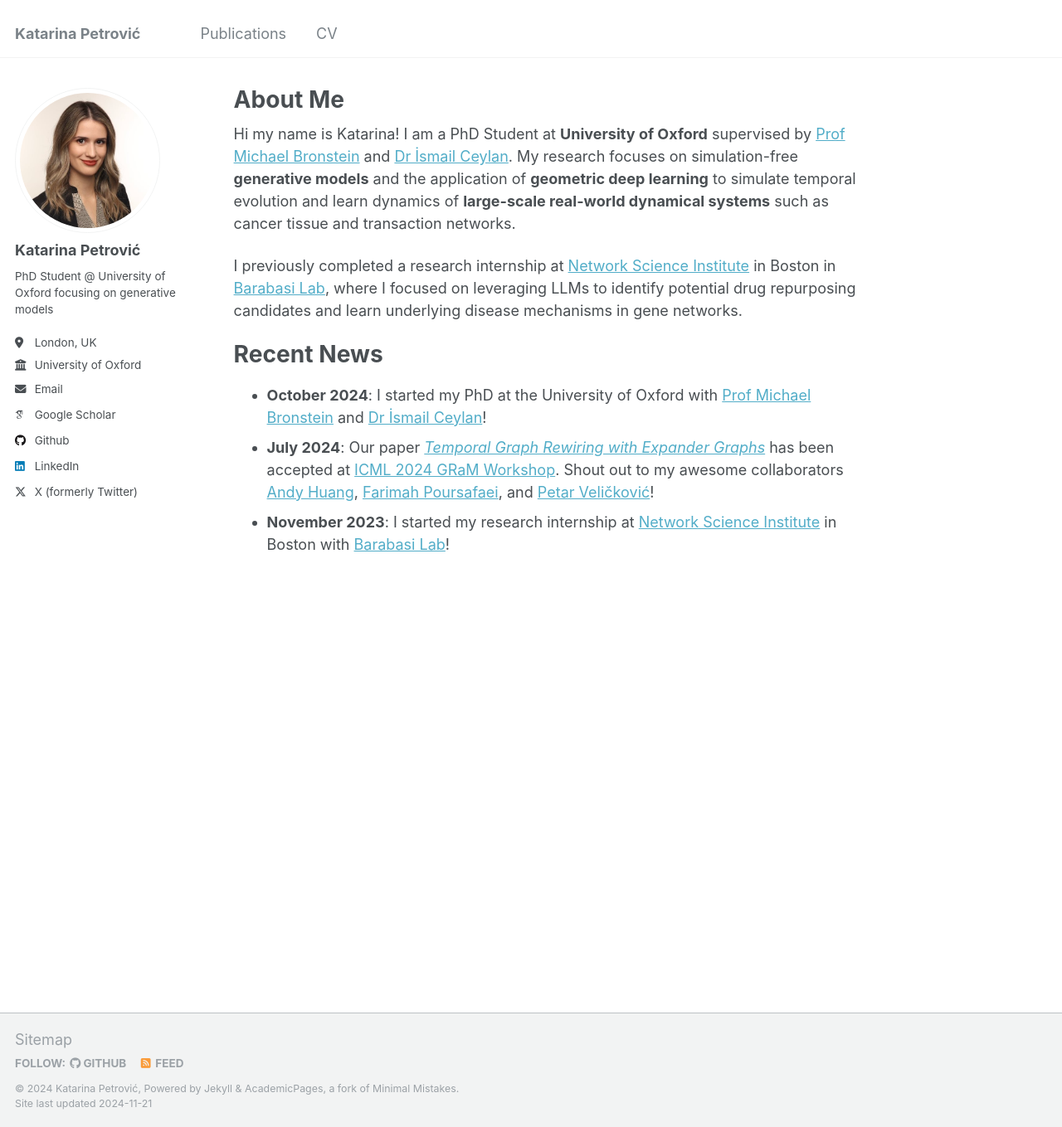
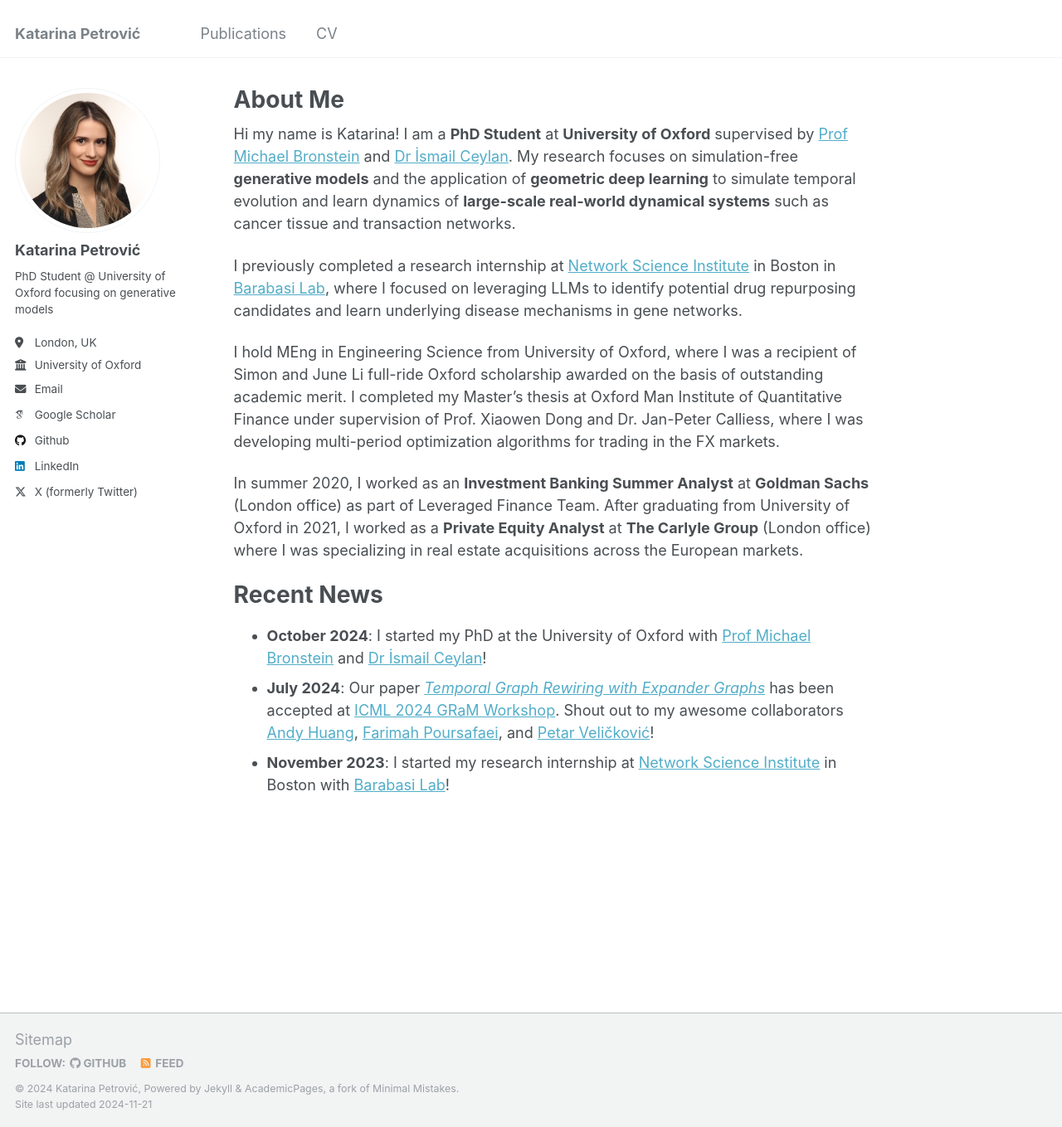
Before and after one commit to kpetrovicc/kpetrovicc.github.io, a Jekyll site: the page built from _pages/about.md, in a window 1280 px wide and 1359 px high. Shown: the whole window at 83% size. Built offline with Jekyll 4.4.1, drawn with Linux system fonts in a browser that asks for light colours; some web fonts are replaced.

Commit message:
Update about.md

```diff
--- a/_pages/about.md
+++ b/_pages/about.md
@@ -7,9 +7,13 @@ redirect_from:
   - /about.html
 ---
 
-Hi my name is Katarina! I am a PhD Student at **University of Oxford** supervised by [Prof Michael Bronstein](https://www.cs.ox.ac.uk/people/michael.bronstein/) and [Dr İsmail Ceylan](https://www.cs.ox.ac.uk/people/ismaililkan.ceylan/). My research focuses on simulation-free **generative models** and the application of **geometric deep learning** to simulate temporal evolution and learn dynamics of **large-scale real-world dynamical systems** such as cancer tissue and transaction networks.
+Hi my name is Katarina! I am a **PhD Student** at **University of Oxford** supervised by [Prof Michael Bronstein](https://www.cs.ox.ac.uk/people/michael.bronstein/) and [Dr İsmail Ceylan](https://www.cs.ox.ac.uk/people/ismaililkan.ceylan/). My research focuses on simulation-free **generative models** and the application of **geometric deep learning** to simulate temporal evolution and learn dynamics of **large-scale real-world dynamical systems** such as cancer tissue and transaction networks.
 
 I previously completed a research internship at [Network Science Institute](https://www.networkscienceinstitute.org) in Boston in [Barabasi Lab](https://barabasi.com/science), where I focused on leveraging LLMs to identify potential drug repurposing candidates and learn underlying disease mechanisms in gene networks.
+
+I hold MEng in Engineering Science from University of Oxford, where I was a recipient of Simon and June Li full-ride Oxford scholarship awarded on the basis of outstanding academic merit. I completed my Master’s thesis at Oxford Man Institute of Quantitative Finance under supervision of Prof. Xiaowen Dong and Dr. Jan-Peter Calliess, where I was developing multi-period optimization algorithms for trading in the FX markets.
+
+In summer 2020, I worked as an **Investment Banking Summer Analyst** at **Goldman Sachs** (London office) as part of Leveraged Finance Team. After graduating from University of Oxford in 2021, I worked as a **Private Equity Analyst** at **The Carlyle Group** (London office) where I was specializing in real estate acquisitions across the European markets.
 
 Recent News
 ======
```
